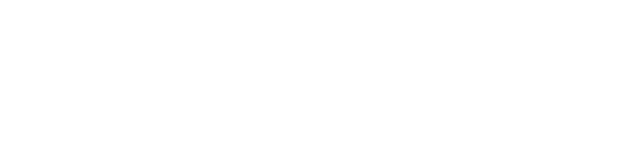
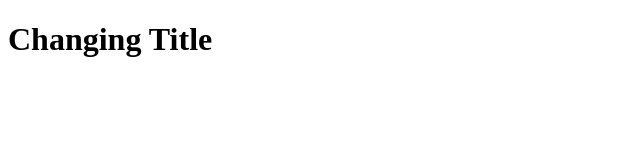
Before and after one commit to Yashtiwari7509/blogapp, a plain HTML site: page index.html in a window 1280 px wide. Shown: the whole page, without its empty margins (0-640 px from the left). Drawn offline with Linux system fonts and the light colour scheme.

Commit message:
changed title

```diff
--- a/index.html
+++ b/index.html
@@ -1,7 +1,11 @@
 <!DOCTYPE html>
 <html lang="en">
-
 <head>
     <meta charset="UTF-8">
     <meta name="viewport" content="width=device-width, initial-scale=1.0">
-    <title>Document</title>
+    <title>blogApp</title>
+</head>
+<body>
+    <h1>Changing Title</h1>
+</body>
+</html>
```
